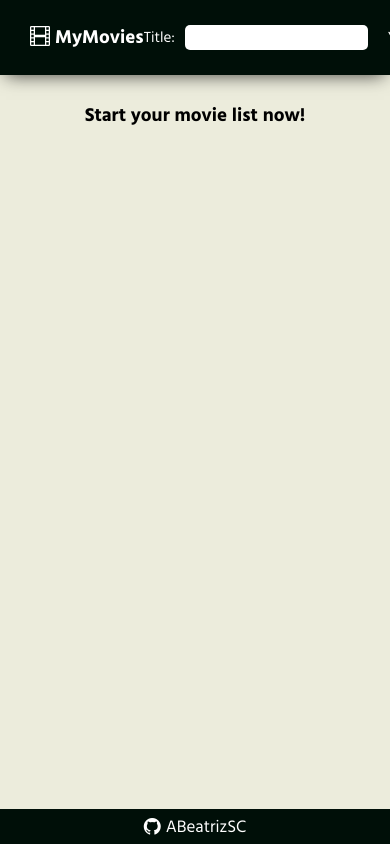
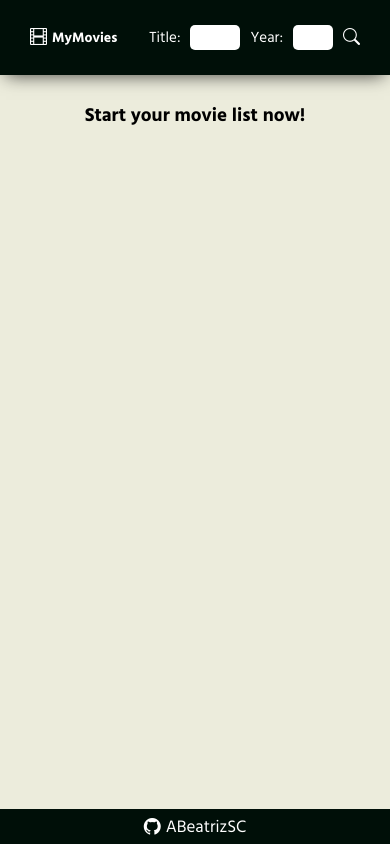
Before and after one commit to ABeatrizSC/my-movies, a plain HTML site: page index.html in a window 390 px wide. Drawn offline with nearby package versions, Linux system fonts and the light colour scheme.

Commit message:
Responsividade parte 2

```diff
--- a/src/styles/media-queries.css
+++ b/src/styles/media-queries.css
@@ -3,4 +3,31 @@
         gap: 4rem;
         padding-bottom: 5rem;
     }
+
+    input#movie-name {
+        width: 7rem;
+    }
+
+    input#movie-year {
+        width: 4rem;
+    }
 }
+
+@media screen and (max-width: 448px) {
+    .header__h2-title {
+        font-size: 1.4rem;
+    }
+
+    .header__container-inputs {
+        gap: 1rem;
+    }
+
+    input#movie-name {
+        width: 5rem;
+    }
+
+    i {
+        font-size: 1.7rem;
+    }
+
+}
```
